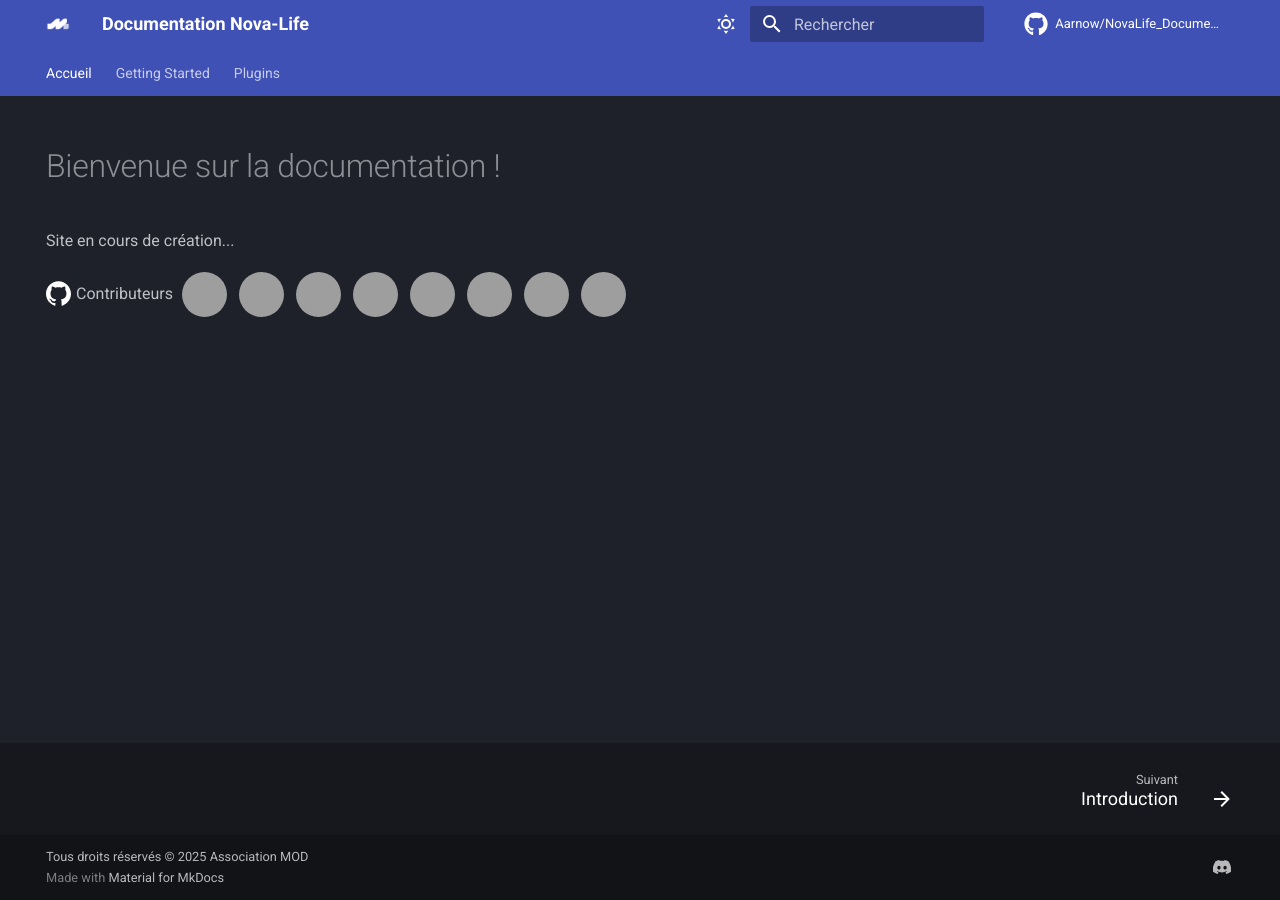
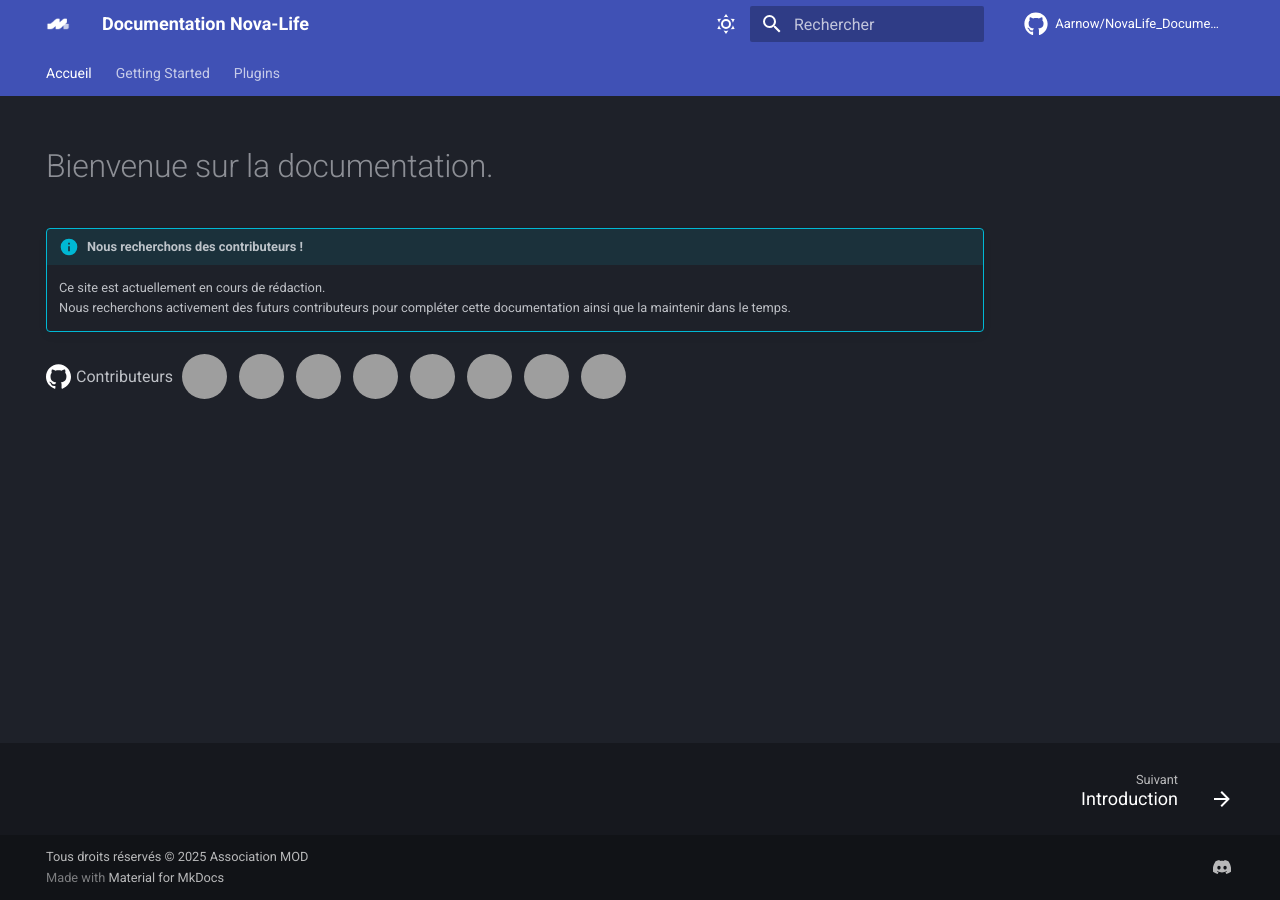
Before and after one commit to Aarnow/NovaLife_Documentation, an MkDocs documentation site: the page built from docs/index.md, in a window 1280 px wide. Built offline with MkDocs 1.6.1 and Material for MkDocs 9.7.7, drawn with Linux system fonts in a browser that asks for light colours; comment, search, counter and statistics services are not loaded; grey boxes are pictures that could not be loaded.

Commit message:
modification du message d'accueil

```diff
--- a/docs/index.md
+++ b/docs/index.md
@@ -21,6 +21,9 @@ contributors:
 ---
 
 
-# Bienvenue sur la documentation !
+# Bienvenue sur la documentation.
 
-Site en cours de création...
+!!! info "Nous recherchons des contributeurs !"
+
+    Ce site est actuellement en cours de rédaction.
+    Nous recherchons activement des futurs contributeurs pour compléter cette documentation ainsi que la maintenir dans le temps.
```
